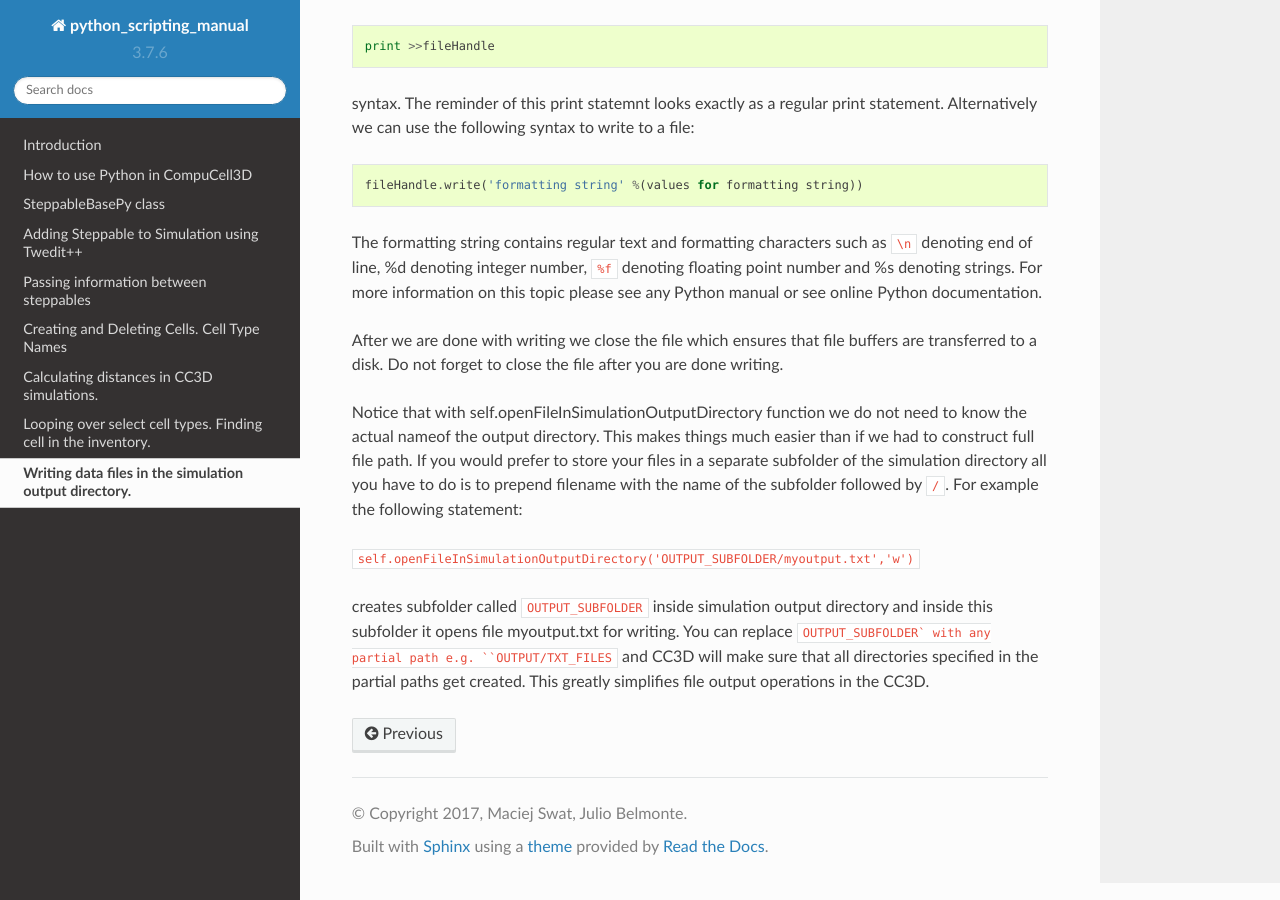
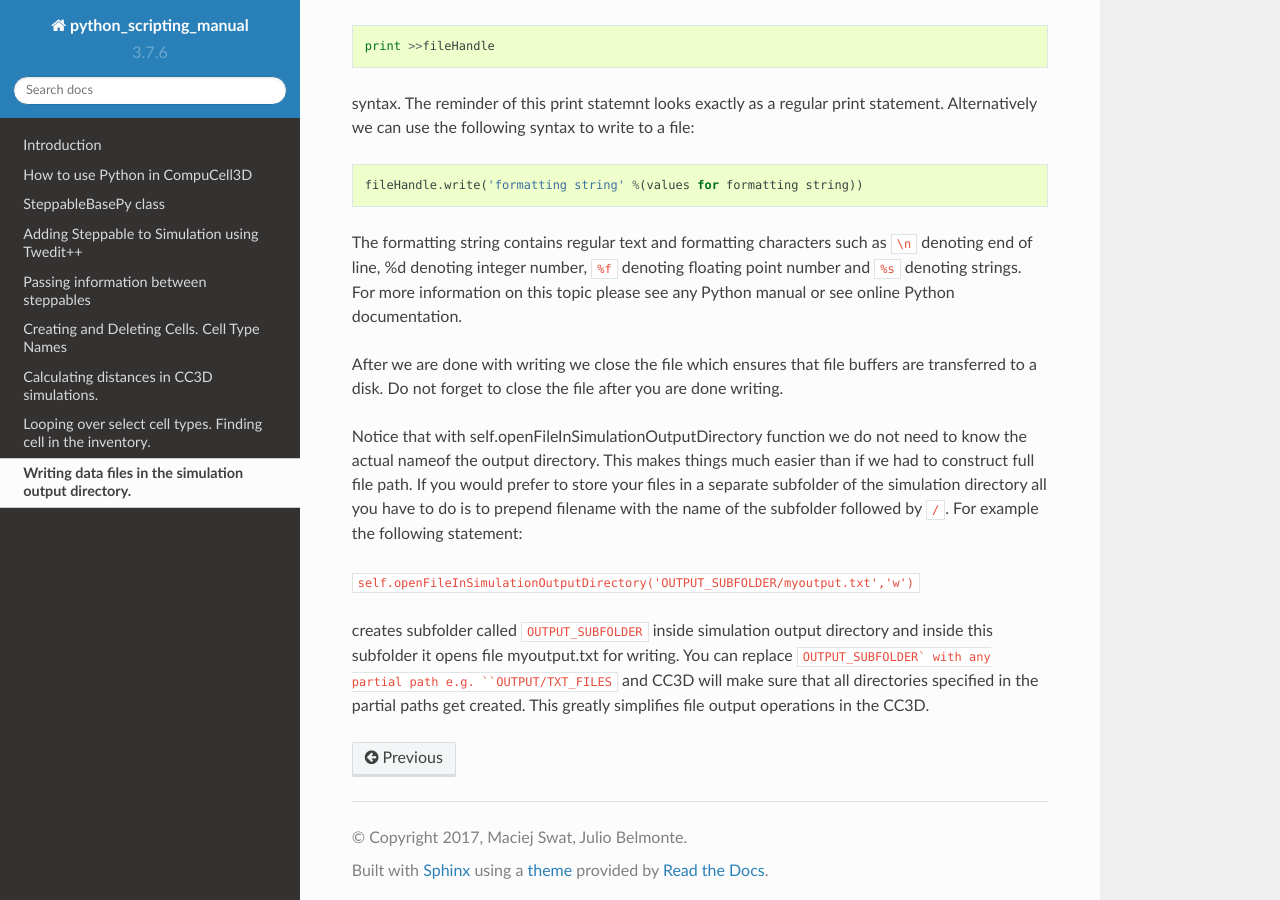
Before and after one commit to CompuCell3D/PythonScriptingManual, a Sphinx documentation site: the page built from docs/writing_data_files_in_the_simulation_output_directory.rst, in a window 1280 px wide and 900 px high, scrolled down 927 px. Built offline with Sphinx 7.4.7 and the Read the Docs theme 2.0.0, drawn with Linux system fonts in a browser that asks for light colours.

Commit message:
formatting

```diff
--- a/docs/writing_data_files_in_the_simulation_output_directory.rst
+++ b/docs/writing_data_files_in_the_simulation_output_directory.rst
@@ -56,7 +56,7 @@ to a file:
 
 The formatting string contains regular text and formatting characters
 such as ``\n`` denoting end of line, %d denoting integer number, ``%f``
-denoting floating point number and %s denoting strings. For more
+denoting floating point number and ``%s`` denoting strings. For more
 information on this topic please see any Python manual or see online
 Python documentation.
 
```
